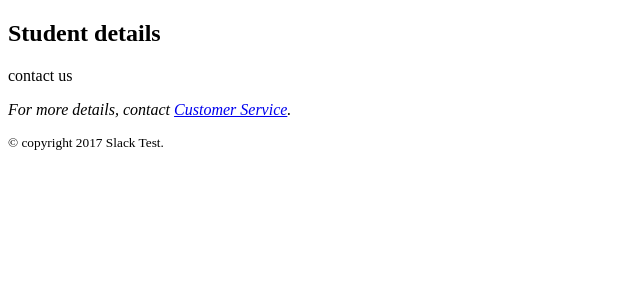
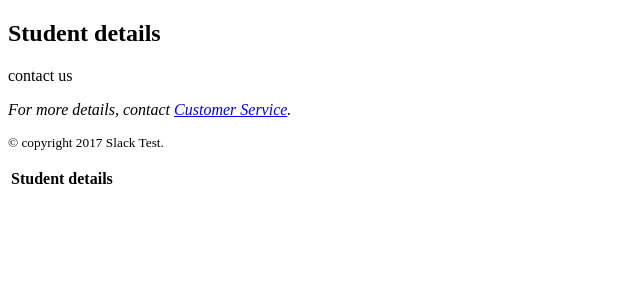
Before and after one commit to otu02/first-task, a PHP site: page / in a window 1280 px wide. Shown: the part 35-335 px from the top of the page, without its empty margins (0-640 px from the left). Run offline with PHP 8.4, Linux system fonts and the light colour scheme; data that the repository does not hold is empty.

Commit message:
Update index.php

```diff
--- a/index.php
+++ b/index.php
@@ -36,18 +36,18 @@ function fullname() {
   </header>
   <section>
     <h2>Student details</h2>
-    <?php foreach($stud_details as $student): ?>
     <table>
       <tr>
         <th colspan="5">Student details</th>
       </tr>
+    <?php foreach($stud_details as $student): ?>
       <tr>
-        <td><?php echo student['firstname']; ?></td>
-        <td><?php echo student['lastname']; ?></td>
-        <td><?php echo student['gender'];?></td>
-        <td><?php echo student['email']; ?></td>
-        <td><?php echo student['phone']; ?></td>
-      </tr>
+        <td><?php echo $student['firstname']; ?></td>
+        <td><?php echo $student['lastname']; ?></td>
+        <td><?php echo $student['gender'];?></td>
+        <td><?php echo $student['email']; ?></td>
+        <td><?php echo $student['phone']; ?></td>
+      </tr><br>
     </table>
     <?php endforeach; ?>
   </section>
```
